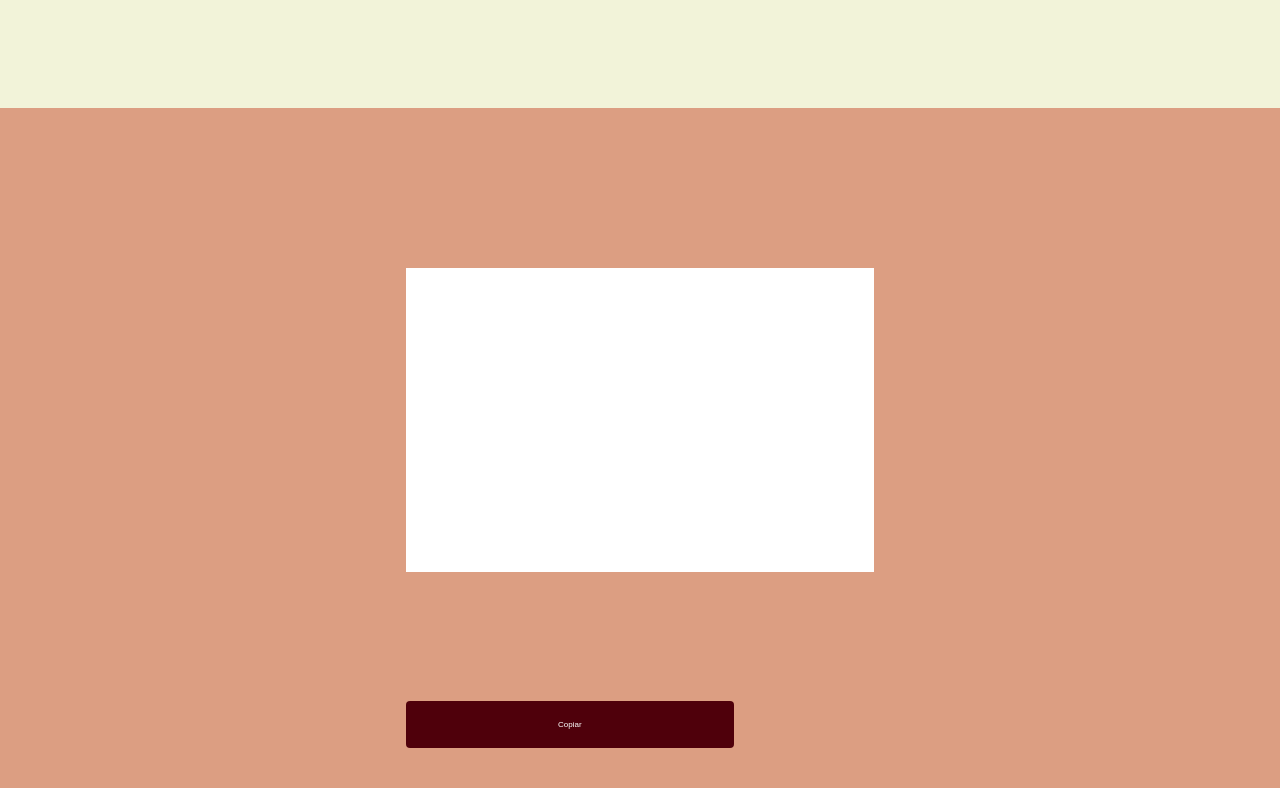
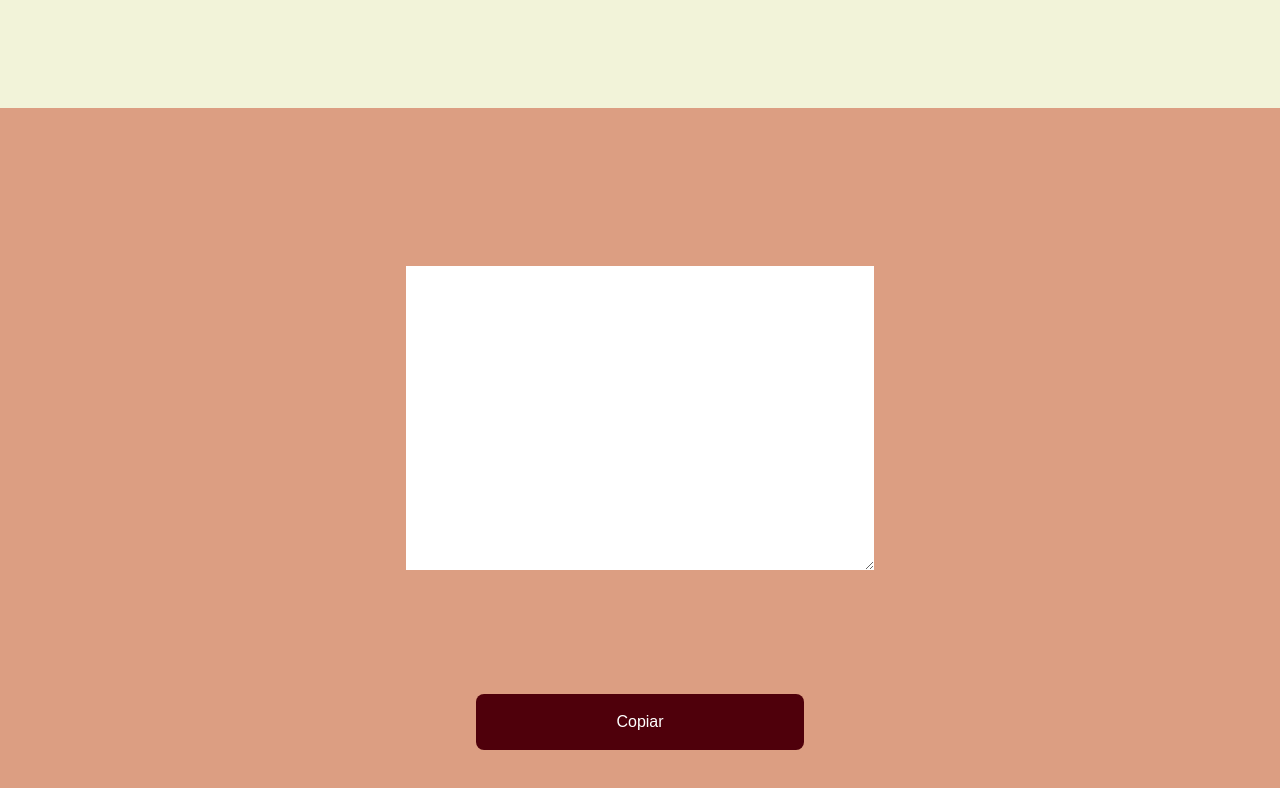
Before and after one commit to demiantav/encriptador-texto, a plain HTML site: page index.html in a window 1280 px wide. Shown: the part 692-1480 px from the top of the page. Drawn offline with Linux system fonts and the light colour scheme.

Commit message:
Front end v2

```diff
--- a/index.html
+++ b/index.html
@@ -18,7 +18,7 @@
 
     <div class="encriptar">
 
-     <input type="text" name="" id="encriptartexto">
+     <textarea id="encriptartexto"> </textarea>
 
      <div class="buttons">
        <p class="leyenda">Solo palabras minusculas y sin acento</p>
@@ -34,7 +34,7 @@
 
     <div class="desencriptar">
 
-     <input type="text" name="" id="desencriptartexto">
+     <textarea id="desencriptartexto"></textarea>
 
      <button>Copiar</button>
 
--- a/style.css
+++ b/style.css
@@ -30,7 +30,6 @@ body{
   justify-content: space-around;
   height: 80%;
   width: clamp(200px,80vw,500px);
-
   padding: 1rem;
 }
 
@@ -38,6 +37,9 @@ body{
 
   height: 50%;
   border: none;
+  padding: 0.5rem;
+  outline: none;
+
 }
 
 .leyenda{
@@ -83,14 +85,22 @@ button{
   outline: none;
   border-style: none;
   width: clamp(50px, 40vw, 70%);
-  font-size: 0.5em;
+  font-size: clamp(12px,5vw,1em);
   cursor: pointer;
 }
+
+
 
 .desencriptar > button{
 
   background-color: #4f000b;
   color: white;
+  display: flex;
+  align-self: center;
+  justify-content: center;
+
+
+
 
 
 }
```
